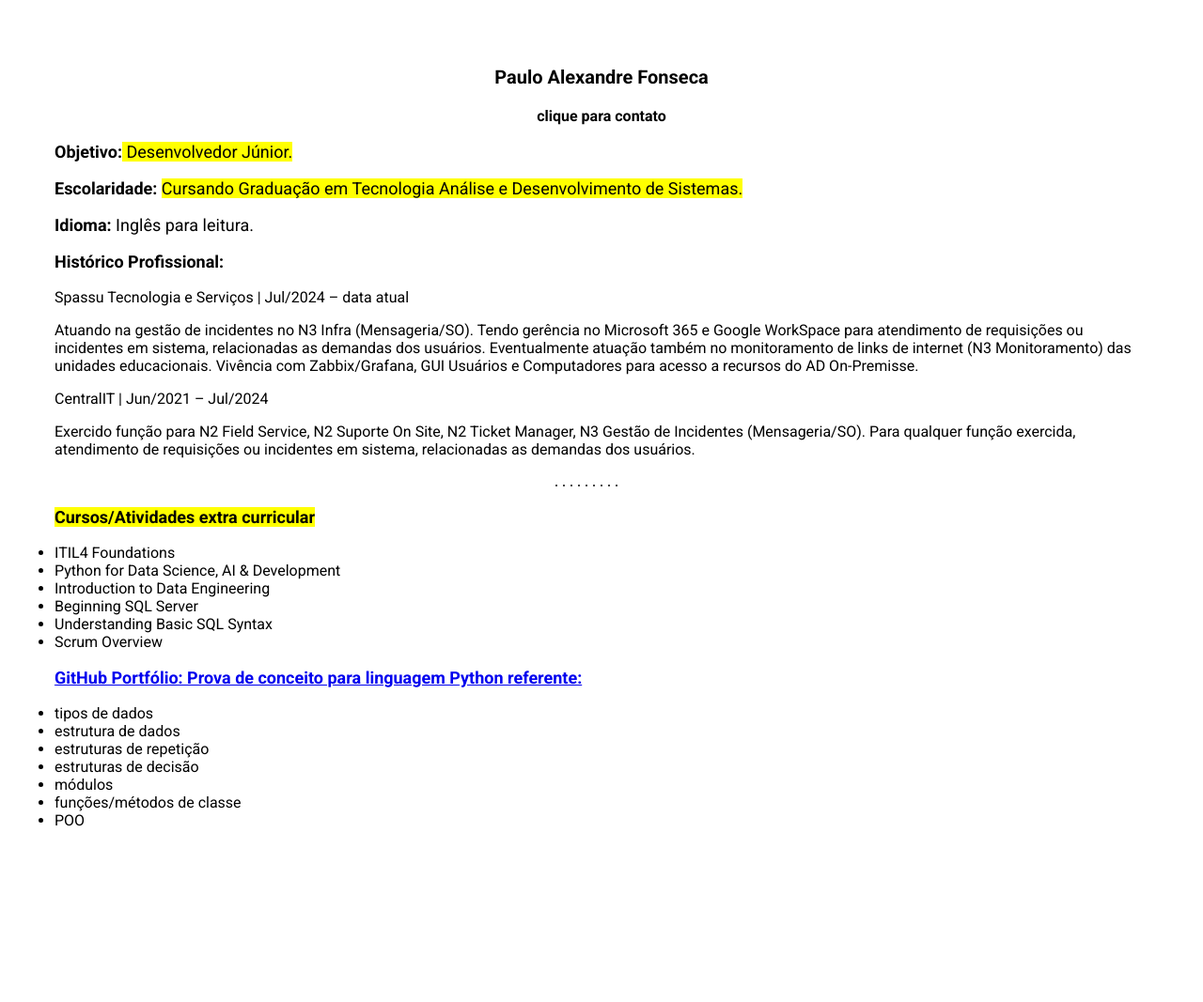
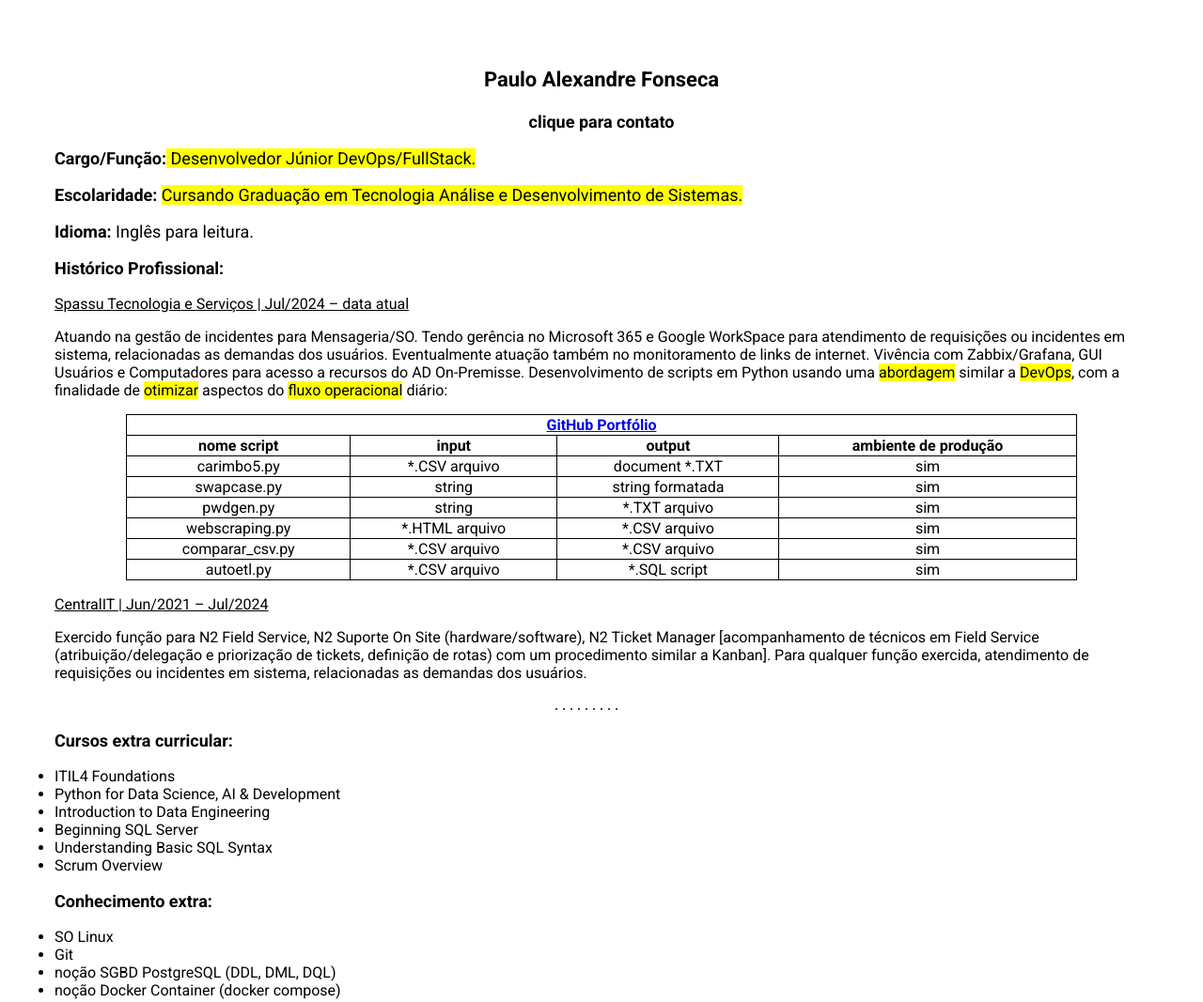
Before and after one commit to pf5dev/portfolio, a plain HTML site: page index.html in a window 1280 px wide. Shown: the whole page at 94% size. Before the commit the page ends 899 px from the top, so only its background shows below. Drawn offline with Linux system fonts and the light colour scheme.

Commit message:
atualizado

```diff
--- a/index.html
+++ b/index.html
@@ -9,7 +9,7 @@
     <title>Curriculum Vitae</title>
     <style>
         p.topico {font-family: Roboto, sans-serif; font-size: 18px;}
-        p.dadosn {font-family: Roboto, sans-serif; font-size: 20px;}
+        p.dadosn {font-family: Roboto, sans-serif; font-size: 22px;}
         p.topicohp {font-family: Roboto, sans-serif; font-size: 16px;}
         ul.topicol {font-family: Roboto, sans-serif; font-size: 16px;}
         p.dadosn {text-align: center;}
@@ -20,28 +20,76 @@
         p.topicohp {padding-right: 50px;}
         ul.topicol {padding-left: 50px;}
         p.etc {width: 100px; margin:auto;}
-        .centralizadoc {text-align: center;}
-        .alterarfonte {font-family: Roboto, sans-serif; font-size: 16px;}
-        #contato {font-family: Roboto, sans-serif; font-size: 20px;}
+        p.contato {font-family: Roboto, sans-serif; font-size: 18px;}
+        p.contato {text-align: center;}
+        table, th, td {border: 1px solid black; border-collapse: collapse; margin: 0 auto;font-family: Roboto, sans-serif; font-size: 16px;}
     </style>
 </head>
 <body>
 <p class="dadosn"><b>Paulo Alexandre Fonseca</b></p>
-<div class="centralizadoc">
-<p id="contato"></p>
-<p onclick="document.getElementById('contato').innerHTML='<b><mark>11 98190-5876 / pauloafonseca14@outlook.com</mark></b>'" class="alterarfonte"><b>clique para contato</b></p>
-</div>
-<p class="topico"><b>Objetivo:</b><mark> Desenvolvedor Júnior.</mark></p>
+<p class="contato"><b>clique para contato</b></p>
+    <script>
+        document.getElementsByClassName("contato")[0].onclick=function(){this.innerHTML="<mark>pauloafonseca14@outlook.com / 11 98190-5876</mark>";}
+        document.getElementsByClassName("contato")[0].style.cursor = "pointer"
+    </script>
+<p class="topico"><b>Cargo/Função:</b><mark> Desenvolvedor Júnior DevOps/FullStack.</mark></p>
 <p class="topico"><b>Escolaridade:</b> <mark>Cursando Graduação em Tecnologia Análise e Desenvolvimento de Sistemas.</mark></p>
 <p class="topico"><b>Idioma:</b> Inglês para leitura.</p>
 <p class="topico"><b>Histórico Profissional:</b></p>
-<p class="topicohp">Spassu Tecnologia e Serviços | Jul/2024 – data atual</p>
-<p class="topicohp">Atuando na gestão de incidentes no N3 Infra (Mensageria/SO). Tendo gerência no Microsoft 365 e Google WorkSpace para atendimento de requisições ou incidentes em sistema, relacionadas as demandas dos usuários. Eventualmente atuação também no monitoramento de links de internet (N3 Monitoramento) das unidades educacionais. Vivência com Zabbix/Grafana, GUI Usuários e Computadores para acesso a recursos do AD On-Premisse.
+<p class="topicohp"><ins>Spassu Tecnologia e Serviços | Jul/2024 – data atual</ins></p>
+<p class="topicohp">Atuando na gestão de incidentes para Mensageria/SO. Tendo gerência no Microsoft 365 e Google WorkSpace para atendimento de requisições ou incidentes em sistema, relacionadas as demandas dos usuários. Eventualmente atuação também no monitoramento de links de internet. Vivência com Zabbix/Grafana, GUI Usuários e Computadores para acesso a recursos do AD On-Premisse. Desenvolvimento de scripts em Python usando uma <mark>abordagem</mark> similar a <mark>DevOps</mark>, com a finalidade de <mark>otimizar</mark> aspectos do <mark>fluxo operacional</mark> diário:
 </p>
-<p class="topicohp"> CentralIT | Jun/2021 – Jul/2024</p>
-<p class="topicohp">Exercido função para N2 Field Service, N2 Suporte On Site, N2 Ticket Manager, N3 Gestão de Incidentes (Mensageria/SO). Para qualquer função exercida,  atendimento de requisições ou incidentes em sistema, relacionadas as demandas dos usuários.</p>
+<table style="width:80%">
+    <tr>
+        <th colspan="4"><a href="https://github.com/pf5dev/portfolio" target="_blank">GitHub Portfólio</a></th>
+    </tr>
+    <tr>
+        <th>nome script</th>
+        <th>input</th>
+        <th>output</th>
+        <th>ambiente de produção</th>
+    </tr>
+    <tr>
+        <td style="text-align: center;">carimbo5.py</td>
+        <td style="text-align: center;">*.CSV arquivo</td>
+        <td style="text-align: center;">document *.TXT</td>
+        <td style="text-align: center;">sim</td>
+    </tr>
+    <tr>
+        <td style="text-align: center;">swapcase.py</td>
+        <td style="text-align: center;">string</td>
+        <td style="text-align: center;">string formatada</td>
+        <td style="text-align: center;">sim</td>
+    </tr>
+    <tr>
+        <td style="text-align: center;">pwdgen.py</td>
+        <td style="text-align: center;">string</td>
+        <td style="text-align: center;">*.TXT arquivo</td>
+        <td style="text-align: center;">sim</td>
+    </tr>
+    <tr>
+        <td style="text-align: center;">webscraping.py</td>
+        <td style="text-align: center;">*.HTML arquivo</td>
+        <td style="text-align: center;">*.CSV arquivo</td>
+        <td style="text-align: center;">sim</td>
+    </tr>
+    <tr>
+        <td style="text-align: center;">comparar_csv.py</td>
+        <td style="text-align: center;">*.CSV arquivo</td>
+        <td style="text-align: center;">*.CSV arquivo</td>
+        <td style="text-align: center;">sim</td>
+    </tr>
+    <tr>
+        <td style="text-align: center;">autoetl.py</td>
+        <td style="text-align: center;">*.CSV arquivo</td>
+        <td style="text-align: center;">*.SQL script</td>
+        <td style="text-align: center;">sim</td>
+    </tr>
+</table>
+<p class="topicohp"><ins>CentralIT | Jun/2021 – Jul/2024</ins></p>
+<p class="topicohp">Exercido função para N2 Field Service, N2 Suporte On Site (hardware/software), N2 Ticket Manager [acompanhamento de técnicos em Field Service (atribuição/delegação e priorização de tickets, definição de rotas) com um procedimento similar a Kanban]. Para qualquer função exercida,  atendimento de requisições ou incidentes em sistema, relacionadas as demandas dos usuários.</p>
 <p class="etc">. . .    . . .   . . .</p>
-<p class="topico"><b><mark>Cursos/Atividades extra curricular</mark></b></p>
+<p class="topico"><b>Cursos extra curricular:</b></p>
 <ul class="topicol">
     <li>ITIL4 Foundations</li>
     <li>Python for Data Science, AI & Development</li>
@@ -50,15 +98,12 @@
     <li>Understanding Basic SQL Syntax</li>
     <li>Scrum Overview</li>
 </ul>
-<p class="topico"><a href="https://github.com/pf5dev/portfolio"><b>GitHub Portfólio: Prova de conceito para linguagem Python referente:</b></a></p>
+<p class="topico"><b>Conhecimento extra:</b></p>
 <ul class="topicol">
-<li>tipos de dados</li>
-<li>estrutura de dados</li>
-<li>estruturas de repetição</li>
-<li>estruturas de decisão</li>
-<li>módulos</li>
-<li>funções/métodos de classe</li>
-<li>POO</li>
+    <li>SO Linux</li>
+    <li>Git</li>
+    <li>noção SGBD PostgreSQL (DDL, DML, DQL)</li>
+    <li>noção Docker Container (docker compose)</li>
 </ul>
 </body>
 </html>
```
Also changed, not shown: 1 other file.
